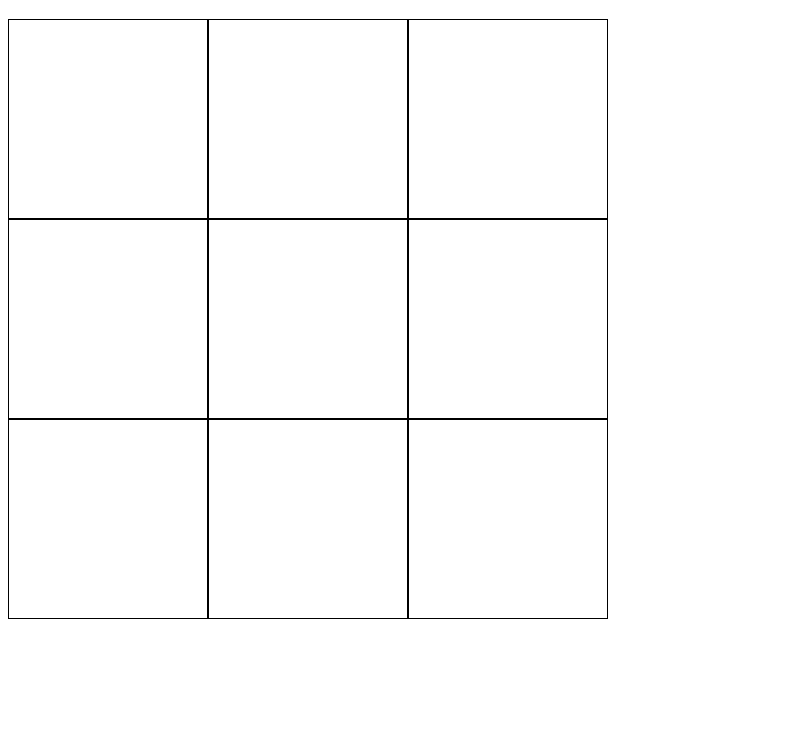
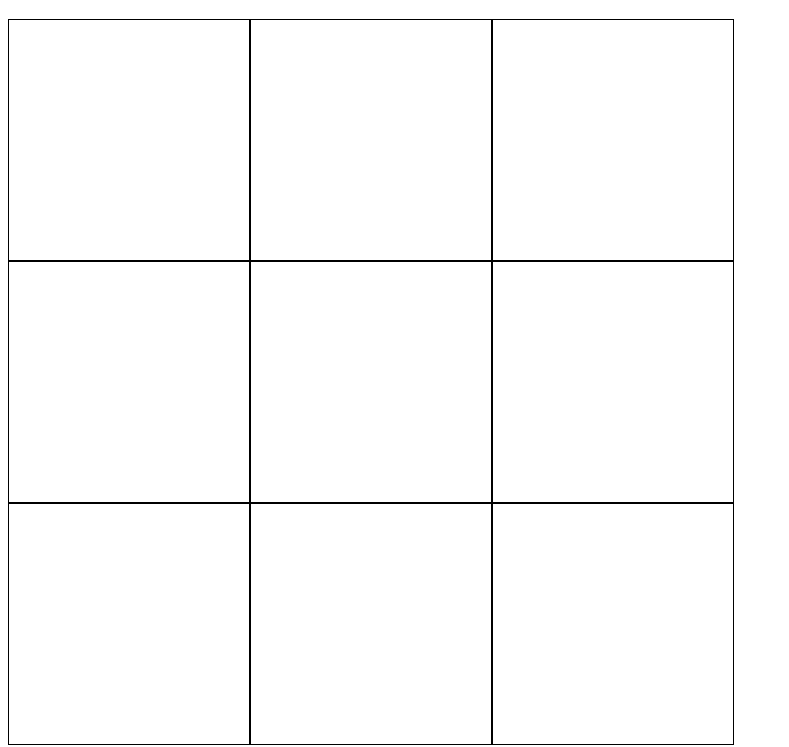
Before and after one commit to nmagrogan/js_tick_tac_toe, a plain HTML site: page index.html in a window 1280 px wide. Shown: the part 61-808 px from the top of the page, without its empty margins (0-789 px from the left). Drawn offline with Linux system fonts and the light colour scheme.

Commit message:
adjusted css so that marks look reasonable in the boxes

```diff
--- a/style.css
+++ b/style.css
@@ -3,12 +3,18 @@
   grid-template-columns: auto auto auto;
   grid-template-rows: auto auto auto;
 
-  height: 75vh;
-  width: 75vh;
+  height: 90vmin;
+  width: 90vmin;
 
 }
 
 .box{
   border-style: solid;
   border-width: thin;
+
+  height: 30vmin;
+  width: 30vmin;
+
+  font-size: 30vmin;
+  text-align: center;
 }
```
